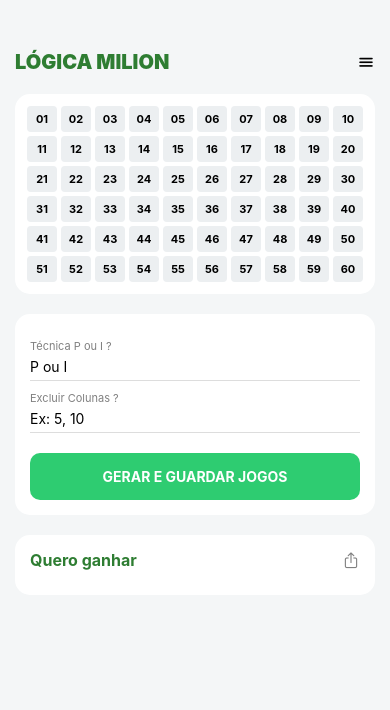
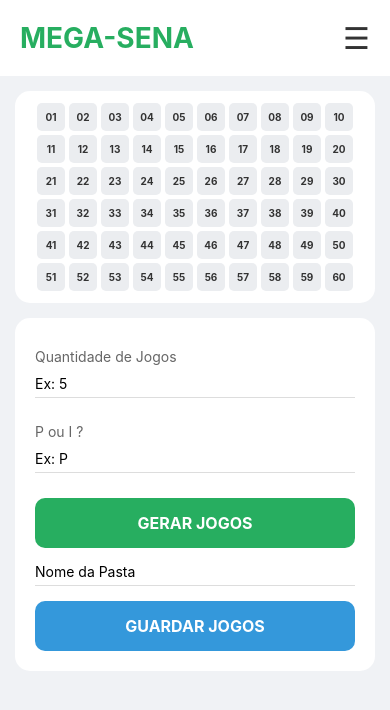
Before and after one commit to wmc2507-droid/MegaMente-App, a React Native app: screen / in a window 390 px wide. Shown: the top 710 px of the page. Built offline with nearby package versions, Linux system fonts and the light colour scheme.

Commit message:
Update App.js

```diff
--- a/App.js
+++ b/App.js
@@ -1,140 +1,58 @@
 import React, { useState } from 'react';
-import { StyleSheet, Text, View, TouchableOpacity, ScrollView, Alert, Share, TextInput, Modal, FlatList } from 'react-native';
-import { Ionicons } from '@expo/vector-icons';
+import { StyleSheet, Text, View, TextInput, TouchableOpacity, ScrollView } from 'react-native';
 
 export default function App() {
-  const [menuVisible, setMenuVisible] = useState(false);
-  const [excluidosManuais, setExcluidos] = useState([]);
-  const [pastas, setPastas] = useState([{ id: 1, nome: "Quero ganhar", jogos: [] }]);
-  const [tecnicaPI, setTeconicaPI] = useState('');
-  const [excluirCol, setExcluirCol] = useState('');
-  const [resultadoInput, setResultadoInput] = useState('');
-  const [conferenciaRank, setConferenciaRank] = useState([]);
+  return (
+    <ScrollView style={styles.container}>
+      <View style={styles.header}>
+        <Text style={styles.tituloHeader}>MEGA-SENA</Text>
+        <Text style={styles.menuIcon}>☰</Text>
+      </View>
 
-  const isBloqueado = (n) => {
-    if (excluidosManuais.includes(n)) return true;
-    if (tecnicaPI.toUpperCase() === 'P' && n % 2 !== 0) return true;
-    if (tecnicaPI.toUpperCase() === 'I' && n % 2 === 0) return true;
-    const col = n % 10 === 0 ? 10 : n % 10;
-    if (excluirCol.split(',').map(x => x.trim()).includes(col.toString())) return true;
-    return false;
-  };
-
-  const gerarEGuardar = () => {
-    let disponiveis = [];
-    for (let i = 1; i <= 60; i++) { if (!isBloqueado(i)) disponiveis.push(i); }
-    if (disponiveis.length < 6) {
-      Alert.alert("Erro", "Técnicas em conflito! Números insuficientes.");
-      return;
-    }
-    let novos = [];
-    for (let i = 0; i < 10; i++) {
-      let jogo = [...disponiveis].sort(() => 0.5 - Math.random()).slice(0, 6).sort((a, b) => a - b);
-      novos.push(jogo);
-    }
-    setPastas([{ ...pastas[0], jogos: [...pastas[0].jogos, ...novos] }]);
-  };
-
-  const conferirERanking = () => {
-    const res = resultadoInput.split(',').map(n => parseInt(n.trim())).filter(n => !isNaN(n));
-    if (res.length < 6) {
-      Alert.alert("Aviso", "Insira o resultado completo.");
-      return;
-    }
-    let ranking = pastas[0].jogos.map((jogo, idx) => {
-      const acertos = jogo.filter(n => res.includes(n)).length;
-      return { id: idx, jogo, acertos };
-    });
-    ranking.sort((a, b) => b.acertos - a.acertos);
-    setConferenciaRank(ranking);
-  };
-
-  return (
-    <View style={{ flex: 1, backgroundColor: '#f4f6f7' }}>
-      <ScrollView style={styles.container}>
-        <View style={styles.header}>
-          <Text style={styles.logo}>LÓGICA MILION</Text>
-          <TouchableOpacity onPress={() => setMenuVisible(true)}>
-            <Ionicons name="menu" size={18} color="black" />
-          </TouchableOpacity>
-        </View>
-
-        <View style={styles.cartela}>
-          {Array.from({ length: 60 }, (_, i) => i + 1).map(n => (
-            <TouchableOpacity key={n} style={styles.num} onPress={() => {
-              excluidosManuais.includes(n) ? setExcluidos(excluidosManuais.filter(x => x !== n)) : setExcluidos([...excluidosManuais, n]);
-            }}>
-              <Text style={styles.numTxt}>{n < 10 ? `0${n}` : n}</Text>
-              {isBloqueado(n) && <View style={styles.tarja} />}
-            </TouchableOpacity>
+      <View style={styles.cardGrade}>
+        <View style={styles.grade}>
+          {Array.from({ length: 60 }, (_, i) => (
+            <View key={i} style={styles.numeroBox}>
+              <Text style={styles.numeroTexto}>{(i + 1).toString().padStart(2, '0')}</Text>
+            </View>
           ))}
         </View>
+      </View>
 
-        <View style={styles.tecnicasArea}>
-          <Text style={styles.label}>Técnica P ou I ?</Text>
-          <TextInput style={styles.input} value={tecnicaPI} onChangeText={setTeconicaPI} placeholder="P ou I" autoCapitalize="characters" />
-          <Text style={styles.label}>Excluir Colunas ?</Text>
-          <TextInput style={styles.input} value={excluirCol} onChangeText={setExcluirCol} placeholder="Ex: 5, 10" />
-          <TouchableOpacity style={styles.btnGerar} onPress={gerarEGuardar}>
-            <Text style={styles.btnTxt}>GERAR E GUARDAR JOGOS</Text>
-          </TouchableOpacity>
-        </View>
+      <View style={styles.formulario}>
+        <Text style={styles.label}>Quantidade de Jogos</Text>
+        <TextInput style={styles.input} placeholder="Ex: 5" keyboardType="numeric" />
 
-        {pastas.map(p => (
-          <View key={p.id} style={styles.pastaCard}>
-            <View style={styles.pastaHeader}>
-              <Text style={styles.pastaTitulo}>{p.nome}</Text>
-              <TouchableOpacity onPress={() => Share.share({ message: p.jogos.map(j => j.join('-')).join('\n') })}>
-                <Ionicons name="share-outline" size={18} color="gray" />
-              </TouchableOpacity>
-            </View>
-            {p.jogos.map((j, i) => <Text key={i} style={styles.jogoTxt}>{j.join(' - ')}</Text>)}
-          </View>
-        ))}
-      </ScrollView>
+        <Text style={styles.label}>P ou I ?</Text>
+        <TextInput style={styles.input} placeholder="Ex: P" />
 
-      <Modal visible={menuVisible} animationType="slide">
-        <View style={styles.modalContent}>
-          <View style={styles.headerModal}>
-            <Text style={styles.logo}>RANKING DE ACERTOS</Text>
-            <TouchableOpacity onPress={() => {setMenuVisible(false); setConferenciaRank([]);}}><Ionicons name="close" size={24} color="red" /></TouchableOpacity>
-          </View>
-          <TextInput placeholder="Resultado Real (01,02...)" style={styles.inputModal} value={resultadoInput} onChangeText={setResultadoInput} keyboardType="numeric" />
-          <TouchableOpacity style={styles.btnConf} onPress={conferirERanking}><Text style={styles.btnTxt}>ORDENAR POR PONTOS</Text></TouchableOpacity>
-          <FlatList data={conferenciaRank} keyExtractor={(item) => item.id.toString()} renderItem={({ item }) => (
-            <View style={styles.rankItem}>
-              <Text style={styles.rankJogo}>{item.jogo.join(' - ')}</Text>
-              <Text style={[styles.rankAcerto, {color: item.acertos >= 4 ? 'green' : 'black'}]}>{item.acertos} ACERTOS</Text>
-            </View>
-          )} />
-        </View>
-      </Modal>
-    </View>
+        <TouchableOpacity style={styles.botaoGerar}>
+          <Text style={styles.textoBotao}>GERAR JOGOS</Text>
+        </TouchableOpacity>
+
+        <TextInput style={styles.input} placeholder="Nome da Pasta" />
+
+        <TouchableOpacity style={styles.botaoGuardar}>
+          <Text style={styles.textoBotao}>GUARDAR JOGOS</Text>
+        </TouchableOpacity>
+      </View>
+    </ScrollView>
   );
 }
 
 const styles = StyleSheet.create({
-  container: { padding: 15 },
-  header: { flexDirection: 'row', justifyContent: 'space-between', alignItems: 'center', marginBottom: 20, marginTop: 35 },
-  headerModal: { flexDirection: 'row', justifyContent: 'space-between', alignItems: 'center' },
-  logo: { fontSize: 20, fontWeight: '900', color: '#2e7d32' },
-  cartela: { flexDirection: 'row', flexWrap: 'wrap', backgroundColor: 'white', padding: 10, borderRadius: 15, elevation: 3, justifyContent: 'center' },
-  num: { width: 30, height: 26, margin: 2, backgroundColor: '#eceff1', borderRadius: 4, alignItems: 'center', justifyContent: 'center', overflow: 'hidden' },
-  numTxt: { fontSize: 11, fontWeight: 'bold' },
-  tarja: { ...StyleSheet.absoluteFillObject, backgroundColor: 'rgba(255, 0, 0, 0.4)' },
-  tecnicasArea: { backgroundColor: 'white', padding: 15, borderRadius: 15, marginTop: 20, elevation: 2 },
-  label: { fontSize: 11, color: 'gray', marginTop: 10 },
-  input: { borderBottomWidth: 1, borderColor: '#ddd', paddingVertical: 5 },
-  btnGerar: { backgroundColor: '#2ecc71', padding: 15, borderRadius: 10, alignItems: 'center', marginTop: 20 },
-  btnTxt: { color: 'white', fontWeight: 'bold' },
-  pastaCard: { backgroundColor: 'white', padding: 15, borderRadius: 15, marginTop: 20, elevation: 2 },
-  pastaHeader: { flexDirection: 'row', justifyContent: 'space-between', marginBottom: 10 },
-  pastaTitulo: { fontSize: 16, fontWeight: 'bold', color: '#2e7d32' },
-  jogoTxt: { fontSize: 13, color: '#333', marginBottom: 4 },
-  modalContent: { flex: 1, padding: 20, backgroundColor: 'white', paddingTop: 40 },
-  inputModal: { borderWidth: 1, borderColor: '#ddd', borderRadius: 8, padding: 15, marginTop: 20 },
-  btnConf: { backgroundColor: '#3498db', padding: 15, borderRadius: 10, alignItems: 'center', marginTop: 15 },
-  rankItem: { flexDirection: 'row', justifyContent: 'space-between', padding: 12, borderBottomWidth: 1, borderBottomColor: '#eee' },
-  rankJogo: { fontSize: 13 },
-  rankAcerto: { fontSize: 13, fontWeight: 'bold' }
+  container: { flex: 1, backgroundColor: '#f0f2f5' },
+  header: { flexDirection: 'row', justifyContent: 'space-between', padding: 20, backgroundColor: '#fff', alignItems: 'center' },
+  tituloHeader: { color: '#27ae60', fontSize: 28, fontWeight: 'bold' },
+  menuIcon: { fontSize: 30, color: '#333' },
+  cardGrade: { backgroundColor: '#fff', margin: 15, padding: 10, borderRadius: 15, elevation: 3 },
+  grade: { flexDirection: 'row', flexWrap: 'wrap', justifyContent: 'center' },
+  numeroBox: { width: 28, height: 28, backgroundColor: '#ebedf0', margin: 2, alignItems: 'center', justifyContent: 'center', borderRadius: 5 },
+  numeroTexto: { fontSize: 10, fontWeight: 'bold', color: '#333' },
+  formulario: { padding: 20, backgroundColor: '#fff', marginHorizontal: 15, borderRadius: 15, marginBottom: 20 },
+  label: { color: '#666', marginBottom: 5, marginTop: 10 },
+  input: { borderBottomWidth: 1, borderBottomColor: '#ddd', paddingVertical: 5, marginBottom: 15 },
+  botaoGerar: { backgroundColor: '#27ae60', padding: 15, borderRadius: 10, alignItems: 'center', marginVertical: 10 },
+  botaoGuardar: { backgroundColor: '#3498db', padding: 15, borderRadius: 10, alignItems: 'center' },
+  textoBotao: { color: '#fff', fontWeight: 'bold', fontSize: 16 }
 });
```
